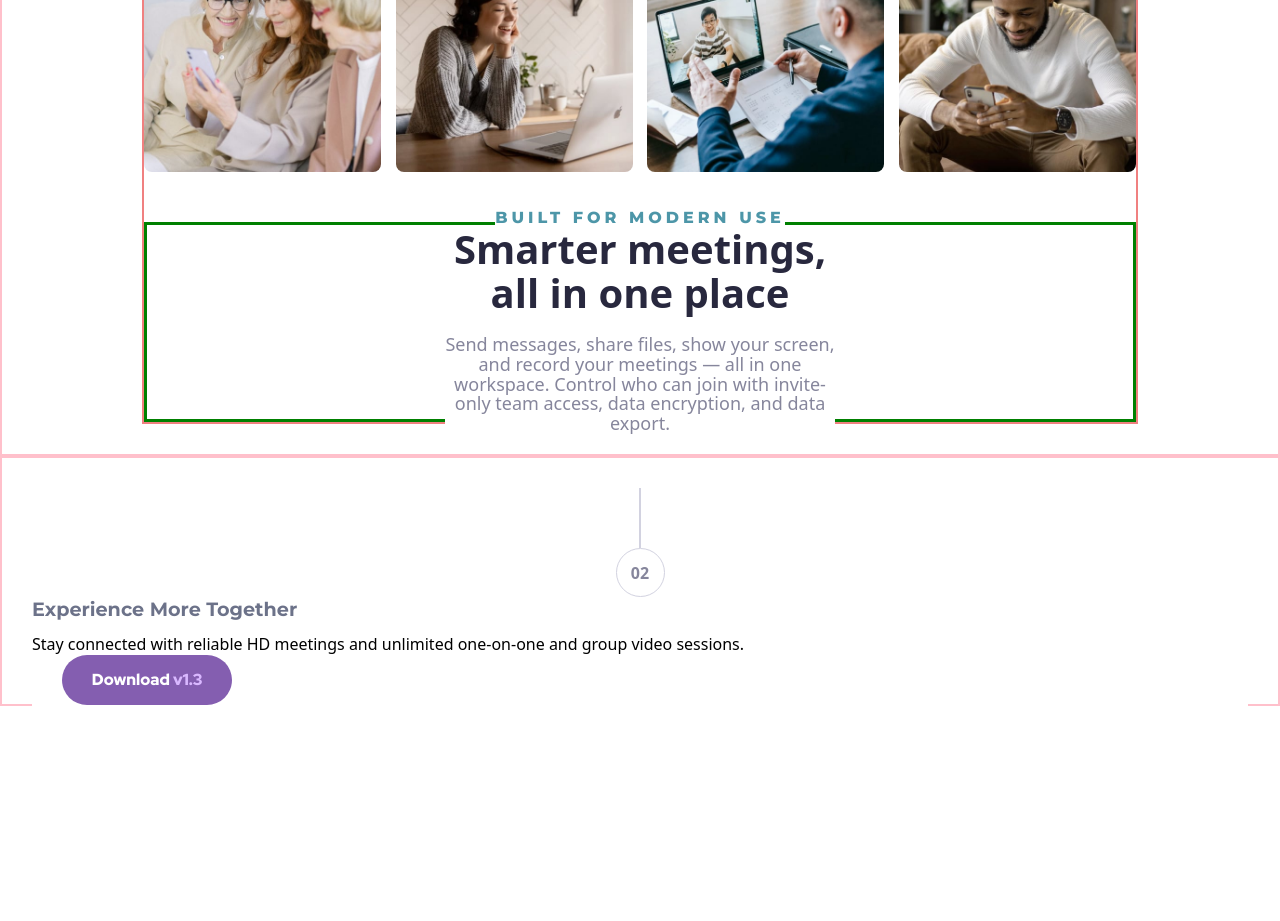
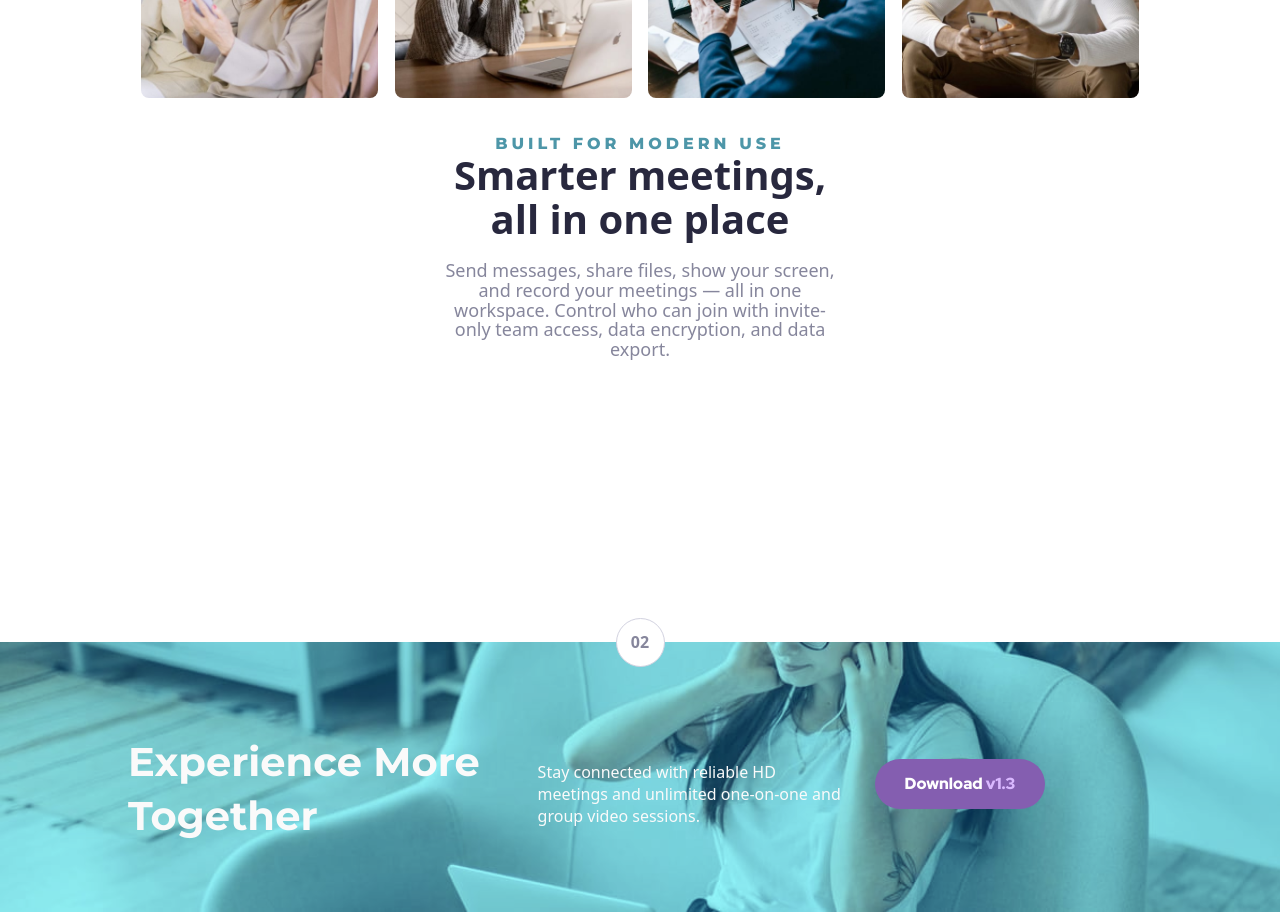
Before and after one commit to unachoza/Frontend-Mentor-Collection, a React (Vite) app: page /meet in a window 1280 px wide. Shown: the part 840-1761 px from the top of the page. Before the commit the page ends 1565 px from the top, so only its background shows below. Built offline with nearby package versions, Linux system fonts and the light colour scheme.

Commit message:
footer complete; wheat background issues

```diff
--- a/src/components/newbie/MeetLandingPage/MeetLandingPage.css
+++ b/src/components/newbie/MeetLandingPage/MeetLandingPage.css
@@ -17,7 +17,7 @@ body {
 	margin: 0;
 	padding: 0;
 	overflow-x: hidden;
-	background-color: var(--White);
+	background-color: none;
 }
 
 *,
@@ -26,8 +26,7 @@ body {
 	box-sizing: border-box;
 	margin: 0;
 	padding: 0;
-	background-color: white;
-	/* overflow: hidden; */
+	background-color: rgba(255, 255, 255, 0);
 }
 
 .root {
@@ -40,7 +39,6 @@ body {
 .section {
 	width: 100%;
 	position: relative;
-	border: solid 2px pink;
 	box-shadow: none;
 	border-radius: 0;
 }
@@ -103,7 +101,6 @@ body {
 
 .hero .text-content .buttons-container {
 	margin-bottom: 14%;
-	border: solid green 2px;
 	display: flex;
 }
 
@@ -111,11 +108,11 @@ body {
 .main.section {
 	height: 96vh;
 	padding: 0;
+	margin-bottom: 100px;
 }
 
 .main.section .main-content {
-	margin: 7.5% 11%;
-	border: solid lightcoral 2px;
+	margin: 2% 11% 4% 11%;
 }
 
 .main.section .main-content .image-collage {
@@ -133,7 +130,6 @@ body {
 .main.section .main-content .text-content {
 	display: flex;
 	flex-direction: column;
-	border: solid green;
 	padding: 0 30%;
 	align-items: center;
 	justify-content: center;
@@ -166,6 +162,57 @@ body {
 	color: var(--Slate-600);
 }
 
+/******** Footer ********/
+
+.footer.section {
+	height: 330px;
+	padding: 0;
+	z-index: 1;
+	position: relative;
+	background: var(--Cyan-600);
+	background-blend-mode: overlay;
+	background-image: url("./assets/images/desktop/image-footer.jpg");
+	background-size: cover;
+}
+
+.footer .number {
+	position: relative;
+	z-index: 10;
+}
+
+.footer .number .rectangle {
+	width: 100%;
+	border: none;
+}
+
+.footer .number .circle {
+	margin-top: -24px;
+}
+
+.footer .text-content {
+	z-index: 10;
+	background: none;
+	display: flex;
+	align-items: center;
+	padding: 0 10%;
+	width: 100%;
+	height: 77%;
+}
+
+.footer .text-content .title {
+	font-size: 2.5rem;
+	width: 40%;
+	color: var(--White);
+}
+
+.footer .text-content .sub-title {
+	width: 30%;
+	color: var(--White);
+}
+
+.footer .text-content button {
+}
+
 /******** COMPONENTS ********/
 
 /******** NUMBER */
@@ -180,6 +227,7 @@ body {
 	width: 1px;
 	margin: 0px 24.5px;
 	border: solid 1px var(--Slate-300);
+	background-color: white;
 }
 
 .number .circle {
@@ -192,6 +240,7 @@ body {
 	align-items: center;
 	justify-content: center;
 	font-weight: 900;
+	background: white;
 }
 
 /******** BUTTON */
```
Also changed, not shown: src/components/newbie/MeetLandingPage/MeetLandingPage.tsx (+5 -4 lines).
